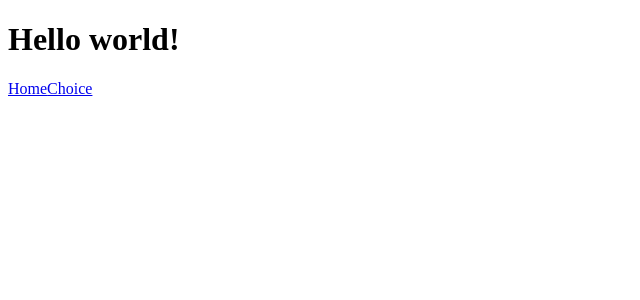
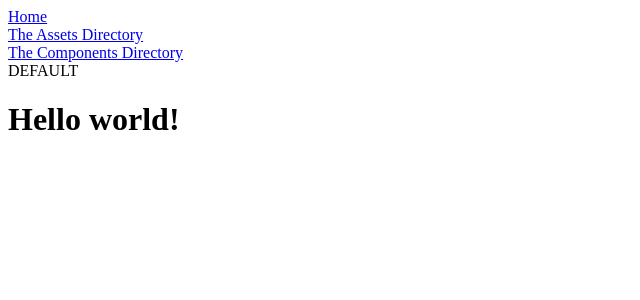
Before and after one commit to ameeking/jam, a Nuxt app: page / in a window 1280 px wide. Shown: the top 300 px of the page, without its empty margins (0-640 px from the left). Built offline with nearby package versions, Linux system fonts and the light colour scheme.

Commit message:
Basic views

```diff
--- /dev/null
+++ b/components/Header/Header.vue
@@ -0,0 +1,39 @@
+<template>
+  <header class="header">
+    <div class="logo">
+      <nuxt-link to="/">
+        Home
+      </nuxt-link>
+      <nav v-for="directory in directories" :key="directory.id">
+        <nuxt-link :to="directory.path">
+            {{ directory.name }}
+        </nuxt-link>
+      </nav>
+    </div>
+  </header>
+</template>
+
+<script>
+export default {
+  name: "nav-bar",
+  data() {
+    return {
+      directories: [
+        {
+          id: 0,
+          path: '/moo',
+          name: "The Assets Directory"
+        },
+        {
+          id: 1,
+          path: '/boo',
+          name: "The Components Directory"
+        }
+      ]
+    };
+  }
+};
+</script>
+
+<style>
+</style>
--- /dev/null
+++ b/layouts/default.vue
@@ -0,0 +1,15 @@
+<template>
+<div>
+  <Header />
+  DEFAULT
+  <nuxt />
+</div>
+</template>
+<script>
+import Header from "~/components/Header/Header.vue";
+export default {
+  components: {
+    Header
+  }
+};
+</script>
--- /dev/null
+++ b/layouts/error.vue
@@ -0,0 +1,14 @@
+<template>
+  <div class="container">
+    <h1 v-if="error.statusCode === 404">Page not found</h1>
+    <h1 v-else>An error occurred</h1>
+    <nuxt-link to="/">Home page</nuxt-link>
+  </div>
+</template>
+
+<script>
+  export default {
+    props: ['error'],
+    layout: 'blog' // you can set a custom layout for the error page
+  }
+</script>
--- /dev/null
+++ b/layouts/nice.vue
@@ -0,0 +1,15 @@
+<template>
+<div>
+  <Header />
+  NICE
+  <nuxt />
+</div>
+</template>
+<script>
+import Header from "~/components/Header/Header.vue";
+export default {
+  components: {
+    Header
+  }
+};
+</script>
--- a/nuxt.config.js
+++ b/nuxt.config.js
@@ -1,3 +1,14 @@
 export default {
-    target: 'static'
+    target: 'static',
+    head: {
+        title: 'Choice',
+        meta: [
+          { charset: 'utf-8' },
+          { name: 'viewport', content: 'width=device-width, initial-scale=1' },
+          { hid: 'description', name: 'description', content: process.env.npm_package_description || '' }
+        ],
+        link: [
+          { rel: 'icon', type: 'image/x-icon', href: '/favicon.ico' }
+        ]
+      },
 }
--- /dev/null
+++ b/pages/_id.vue
@@ -0,0 +1,17 @@
+<template>
+  <main>
+    <h1>Dynamic</h1>
+  </main>
+</template>
+<script>
+export default {
+  name: "directory-info",
+  data() {
+    return {
+      directory: this.$route.params.dir
+    };
+  }
+};
+</script>
+<style>
+</style>
--- a/pages/choice.vue
+++ b/pages/choice.vue
@@ -1,3 +1,10 @@
 <template>
-  <h1>ao ora</h1>
+  <main>
+    <h1>Hello again!</h1>
+  </main>
 </template>
+<script>
+  export default {
+    layout: 'nice'
+  }
+</script>
--- a/pages/index.vue
+++ b/pages/index.vue
@@ -1,7 +1,5 @@
 <template>
 <main>
   <h1>Hello world!</h1>
-  <NuxtLink to="/">Home</NuxtLink>
-  <NuxtLink to="/choice">Choice</NuxtLink>
 </main>
 </template>
```
Also changed, not shown: app.html (added, +9 -0 lines), 5 other files (tests, documents, lock files or other folders).
